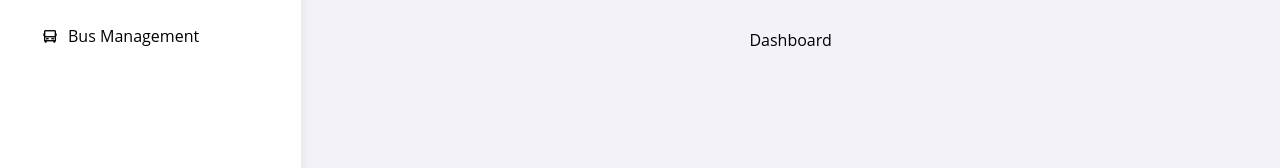
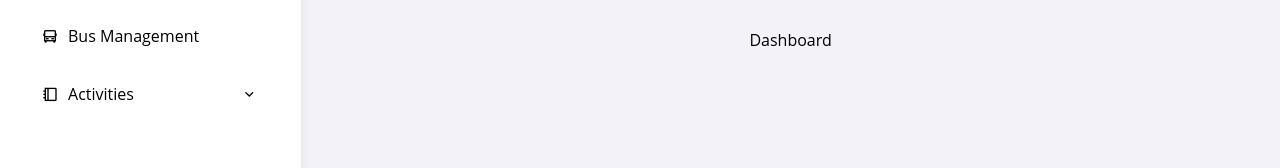
Before and after one commit to nerieannbravo/inventory-management-system, a Next.js app: page / in a window 1280 px wide. Shown: the part 398-566 px from the top of the page. Built offline with nearby package versions, Linux system fonts and the light colour scheme.

Commit message:
updated sidebar

```diff
--- a/src/components/sidebar.tsx
+++ b/src/components/sidebar.tsx
@@ -22,26 +22,31 @@ const Sidebar: React.FC = () => {
         '/request-management': 'request-management',
         '/order-management': 'order-management',
         '/bus-management': 'bus-management',
+        '/notification': 'notification',
+        '/history': 'history',
+        '/reports': 'reports'
     };
 
-    // const stockSubItems = ['/consumables', '/machine-equipments'];
+    const activitySubItems = ['/notification', '/history', '/reports'];
 
     // Set activeItem only on route change
     useEffect(() => {
-        const current = routeToItem[pathname] || null;
+        const current = routeToItem[pathname] ||
+            (activitySubItems.includes(pathname) ? pathname.slice(1) : null);
         setActiveItem(current);
     }, [pathname]);
 
-    // const toggleSubMenu = (id: string) => {
-    //     setOpenSubMenu(prev => (prev === id ? null : id));
-    // };
+
+    const toggleSubMenu = (id: string) => {
+        setOpenSubMenu(prev => (prev === id ? null : id));
+    };
 
     // const toggleSidebar = () => {
     //     setIsCollapsed(!isCollapsed);
     // };
 
-    // Determine if a stock subitem is active
-    // const isStockItemActive = stockSubItems.includes(pathname);
+    // Determine if an activity subitem is active
+    const isActivityItemActive = activitySubItems.includes(pathname);
 
     return (
         // <div className={`sidebar ${isCollapsed ? 'collapsed' : ''} shadow-lg`} id="sidebar">
@@ -60,35 +65,6 @@ const Sidebar: React.FC = () => {
                         <i className="ri-dashboard-line" />
                         <span>Dashboard</span>
                     </Link>
-
-                    {/* Sidebar Sub-item */}
-                    {/* <div
-                        className={`nav-item module ${isStockItemActive ? 'active' : ''}`}
-                        onClick={() => toggleSubMenu('stock-submenu')}
-                    >
-                        <i className="ri-box-3-line" />
-                        <span>Stock Management</span>
-                        <i className={`dropdown-arrow ri-arrow-down-s-line ${openSubMenu === 'stock-submenu' ? 'rotate' : ''}`} />
-                    </div>
-
-                    {openSubMenu === 'stock-submenu' && (
-                        <div className="sub-menu active">
-                            <Link
-                                href="/consumables"
-                                className={`sub-item ${activeItem === 'consumables' ? 'active' : ''}`}
-                                onClick={() => setActiveItem('consumables')}
-                            >
-                                Consumable Stocks
-                            </Link>
-                            <Link
-                                href="/machine-equipments"
-                                className={`sub-item ${activeItem === 'machines' ? 'active' : ''}`}
-                                onClick={() => setActiveItem('machines')}
-                            >
-                                Machines and Equipments
-                            </Link>
-                        </div>
-                    )} */}
 
                     <Link
                         href="/stock-management"
@@ -125,6 +101,44 @@ const Sidebar: React.FC = () => {
                         <i className="ri-bus-line" />
                         <span>Bus Management</span>
                     </Link>
+
+                    {/* Sidebar Sub-item */}
+                    <div
+                        className={`nav-item module ${isActivityItemActive ? 'active' : ''}`}
+                        onClick={() => toggleSubMenu('activity-submenu')}
+                    >
+                        <i className="ri-booklet-line" />
+                        <span>Activities</span>
+                        <i className={`dropdown-arrow ri-arrow-down-s-line ${openSubMenu === 'activity-submenu' ? 'rotate' : ''}`} />
+                    </div>
+
+                    {openSubMenu === 'activity-submenu' && (
+                        <div className="sub-menu active">
+                            <Link
+                                href="/notification"
+                                className={`sub-item ${activeItem === 'notification' ? 'active' : ''}`}
+                                onClick={() => setActiveItem('notification')}
+                            >
+                                Notifications
+                            </Link>
+
+                            <Link
+                                href="/history"
+                                className={`sub-item ${activeItem === 'history' ? 'active' : ''}`}
+                                onClick={() => setActiveItem('history')}
+                            >
+                                History
+                            </Link>
+                            <Link
+                                href="/reports"
+                                className={`sub-item ${activeItem === 'reports' ? 'active' : ''}`}
+                                onClick={() => setActiveItem('reports')}
+                            >
+                                Reports
+                            </Link>
+                        </div>
+                    )}
+
                 </div>
 
                 <div className="logout">
```
Also changed, not shown: src/styles/sidebar.css (line endings or trailing spaces).
